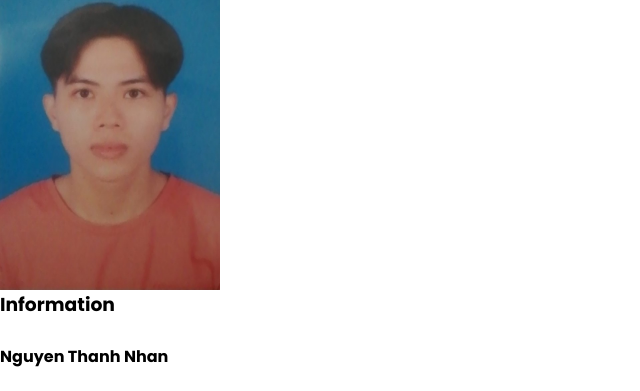
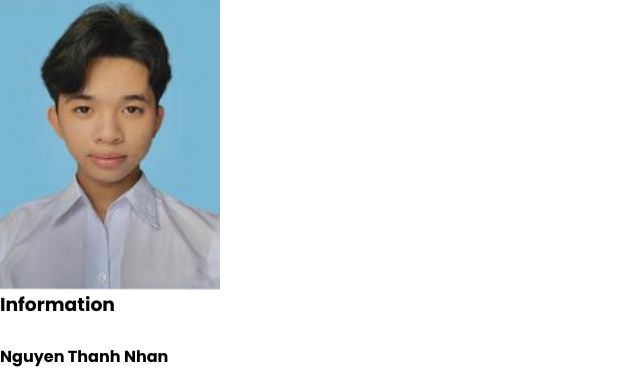
Before and after one commit to Phanvangiu/eproject-18-6-23, a plain HTML site: page contact.html in a window 1280 px wide. Shown: the part 1861-2252 px from the top of the page, without its empty margins (0-640 px from the left). Drawn offline with Linux system fonts and the light colour scheme.

Commit message:
uo load file

```diff
--- a/contact.html
+++ b/contact.html
@@ -102,7 +102,7 @@
                   </div>
 
                   <div class="d-flex position-relative staff">
-                    <img src="Pictures/pic1.jpg" class="flex-shrink-0 me-3" alt="..." style=" width: 220px; height: 300px;">
+                    <img src="Pictures/Pic2.jpg" class="flex-shrink-0 me-3" alt="..." style=" width: 220px; height: 300px;">
                     <div>
                       <h3 class="mt-0">Information</h3><br>
                       <h4>Nguyen Thanh Nhan</h4><br>
```
Also changed, not shown: Pictures/Pic2.jpg (added).
